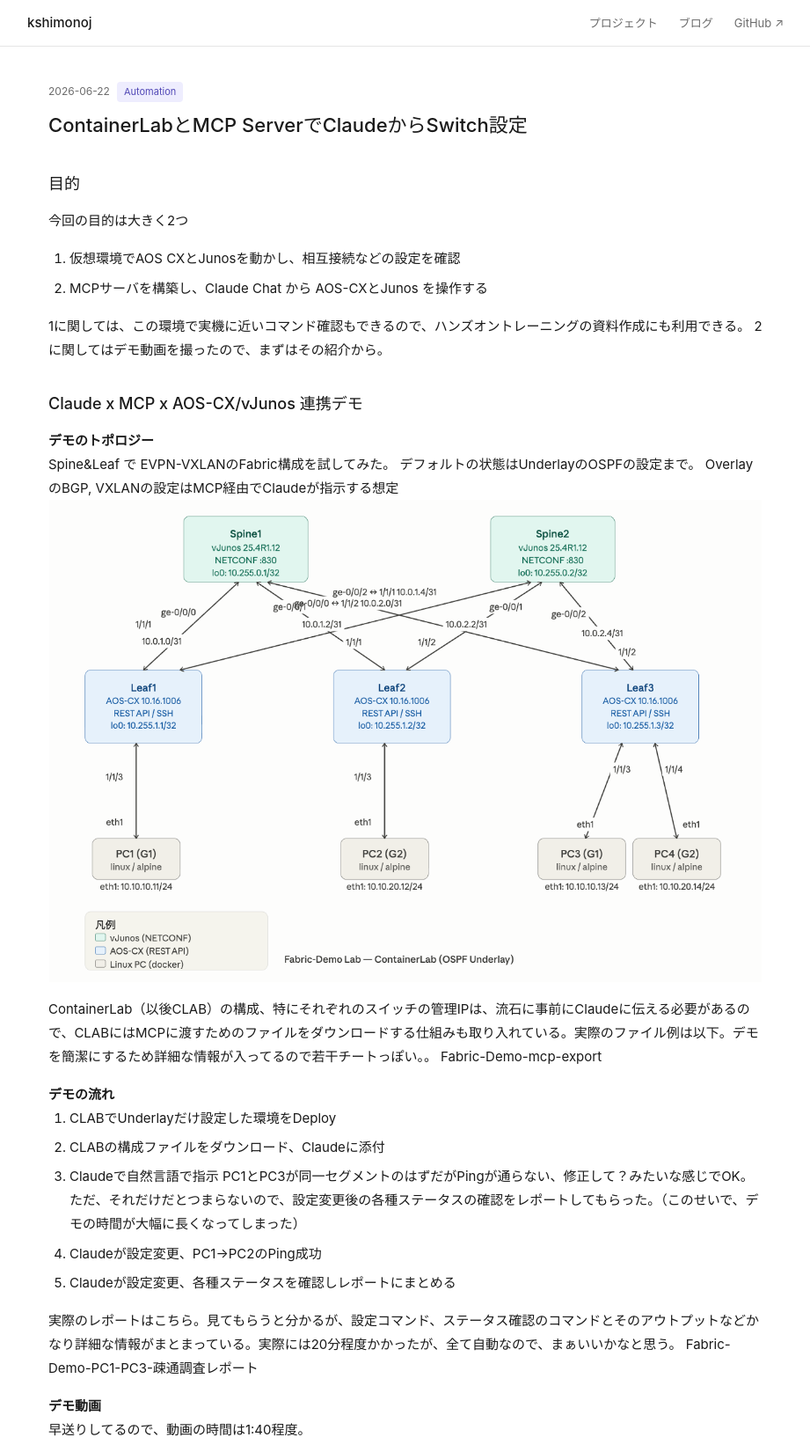
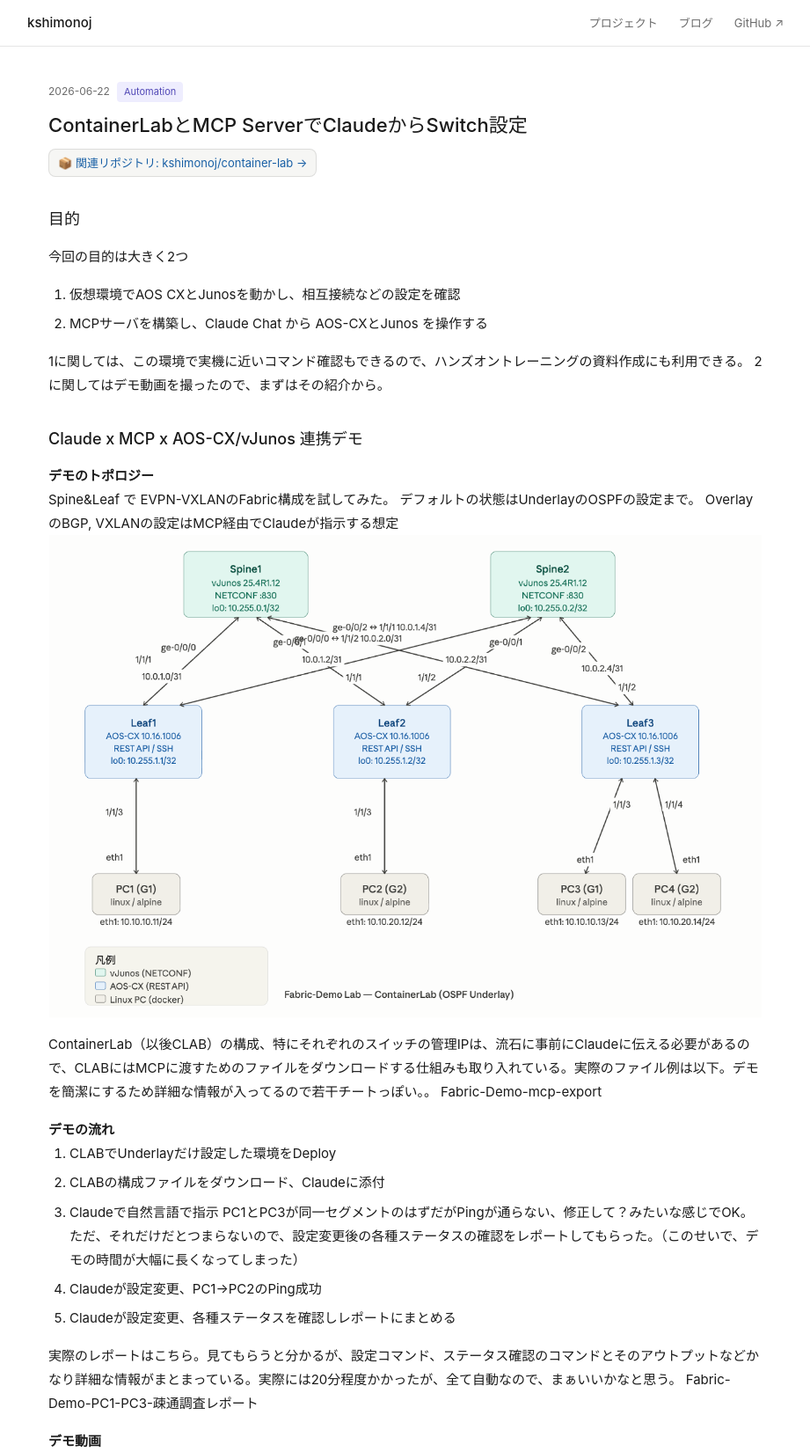
Before and after one commit to kshimonoj/kshimonoj.github.io, a Jekyll site: the page built from _posts/2026-06-22-container-lab-mcp-integration.md, in a window 1280 px wide, cut to the strip 0-1650 px from the top of the page. Shown: the whole strip at 88% size, without its empty margins (179-1100 px from the left). Built offline with Jekyll 4.4.1, drawn with Linux system fonts in a browser that asks for light colours.

Commit message:
feat: add related repository link to blog posts

```diff
--- a/_layouts/post.html
+++ b/_layouts/post.html
@@ -10,6 +10,13 @@
       {% endif %}
     </div>
     <h1>{{ page.title }}</h1>
+    {% if page.repo %}
+    <p class="post-repo">
+      <a href="{{ page.repo }}" target="_blank" rel="noopener">
+        📦 関連リポジトリ: {{ page.repo | remove: "https://github.com/" }} →
+      </a>
+    </p>
+    {% endif %}
   </header>
   <div class="post-body">
     {{ content }}
--- a/_posts/2026-06-22-container-lab-mcp-integration.md
+++ b/_posts/2026-06-22-container-lab-mcp-integration.md
@@ -3,6 +3,7 @@
 title: ContainerLabとMCP ServerでClaudeからSwitch設定
 date: 2026-06-22
 category: auto
+repo: https://github.com/kshimonoj/container-lab
 ---
 ## 目的
 今回の目的は大きく2つ
--- a/assets/css/style.css
+++ b/assets/css/style.css
@@ -179,6 +179,22 @@
 /* Post */
 .post-header { margin-bottom: 2rem; }
 .post-header h1 { font-size: 22px; font-weight: 500; margin-bottom: 8px; }
+.post-repo {
+  margin-bottom: 1rem;
+}
+.post-repo a {
+  display: inline-block;
+  font-size: 13px;
+  color: var(--accent);
+  text-decoration: none;
+  padding: 4px 10px;
+  border: 0.5px solid var(--border);
+  border-radius: var(--radius-md);
+  background: var(--bg-secondary);
+}
+.post-repo a:hover {
+  border-color: var(--border-hover);
+}
 .post-body { font-size: 15px; line-height: 1.8; }
 .post-body h2 { font-size: 18px; font-weight: 500; margin: 2rem 0 0.75rem; }
 .post-body p { margin-bottom: 1rem; }
```
